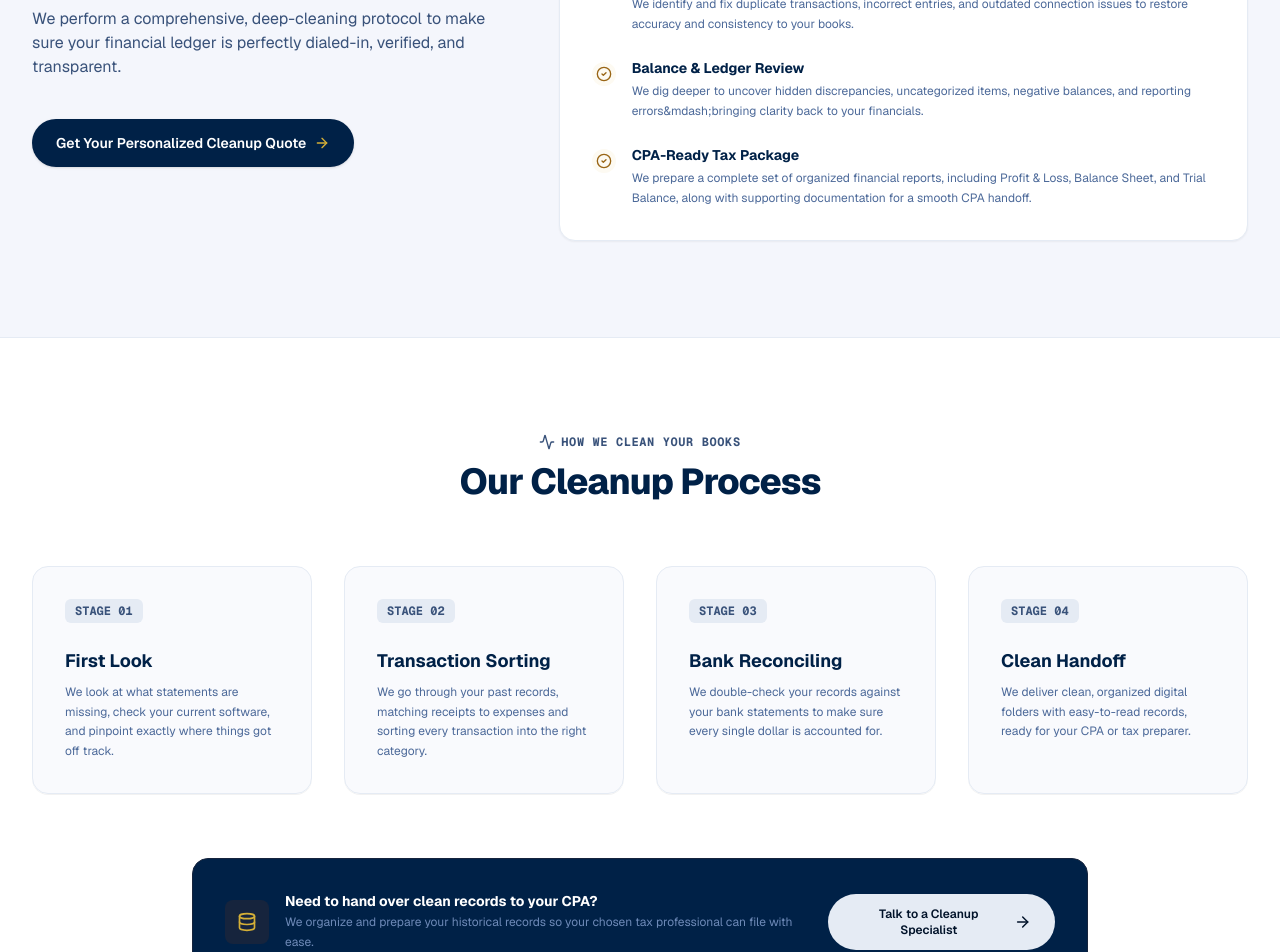
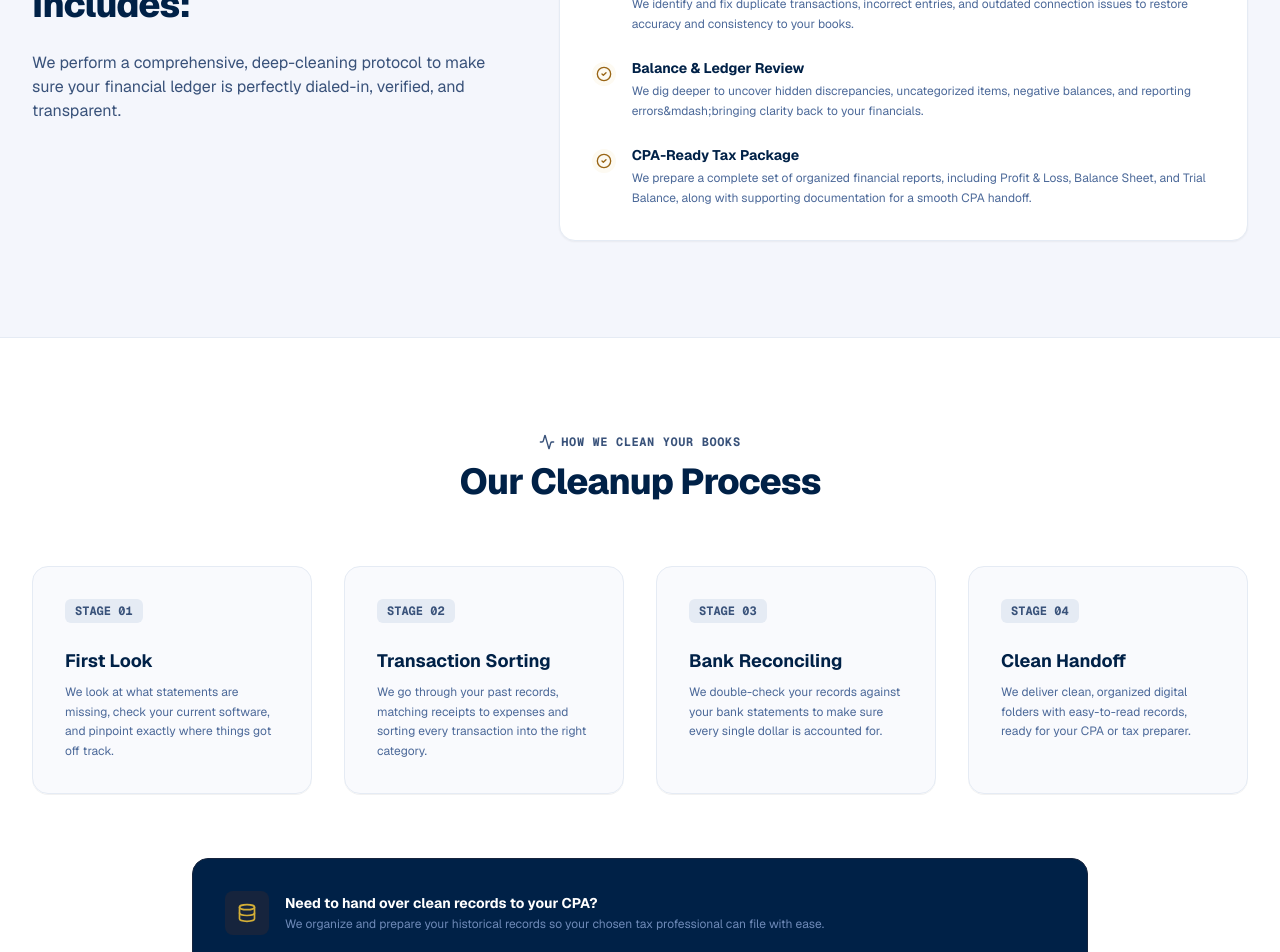
Before and after one commit to ShreekantSwami/rvk-iqdocs, a Next.js app: page /books-cleanup in a window 1280 px wide. Shown: the part 1640-2592 px from the top of the page. Built offline with nearby package versions, Linux system fonts and the light colour scheme.

Commit message:
Hide CTA buttons on BooksCleanup page, keep only bottom Let's Simplify section

```diff
--- a/src/iqdocs/pages/BooksCleanup.tsx
+++ b/src/iqdocs/pages/BooksCleanup.tsx
@@ -165,15 +165,6 @@ export default function BooksCleanup({ onNavigate }: BooksCleanupProps) {
               <p className="text-base text-slate-600">
                 We perform a comprehensive, deep-cleaning protocol to make sure your financial ledger is perfectly dialed-in, verified, and transparent.
               </p>
-              <div className="pt-4">
-                <button
-                  onClick={() => onNavigate('/contact')}
-                  className="inline-flex items-center justify-center space-x-2 rounded-full bg-slate-900 hover:bg-slate-800 px-6 py-3.5 text-sm font-semibold text-white transition-colors cursor-pointer w-full sm:w-auto shadow-sm"
-                >
-                  <span>Get Your Personalized Cleanup Quote</span>
-                  <ArrowRight className="h-4 w-4 text-emerald-400" />
-                </button>
-              </div>
             </div>
 
             <div className="lg:col-span-7 bg-white rounded-2xl border border-slate-100 p-8 shadow-xs space-y-6">
@@ -238,13 +229,6 @@ export default function BooksCleanup({ onNavigate }: BooksCleanupProps) {
                 <p className="text-xs text-slate-400 leading-relaxed mt-0.5">We organize and prepare your historical records so your chosen tax professional can file with ease.</p>
               </div>
             </div>
-            <button
-              onClick={() => onNavigate('/contact')}
-              className="inline-flex items-center justify-center space-x-2 rounded-full bg-slate-100 hover:bg-slate-200 text-slate-950 px-6 py-3 text-xs font-semibold transition-colors cursor-pointer w-full md:w-auto"
-            >
-              <span>Talk to a Cleanup Specialist</span>
-              <ArrowRight className="h-4.5 w-4.5" />
-            </button>
           </div>
         </div>
       </section>
```
